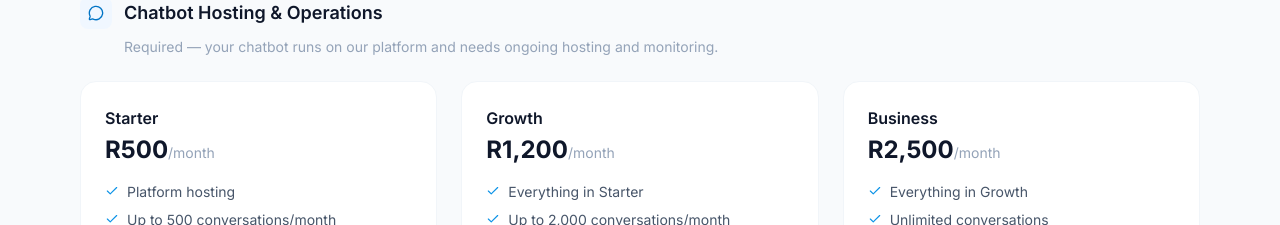
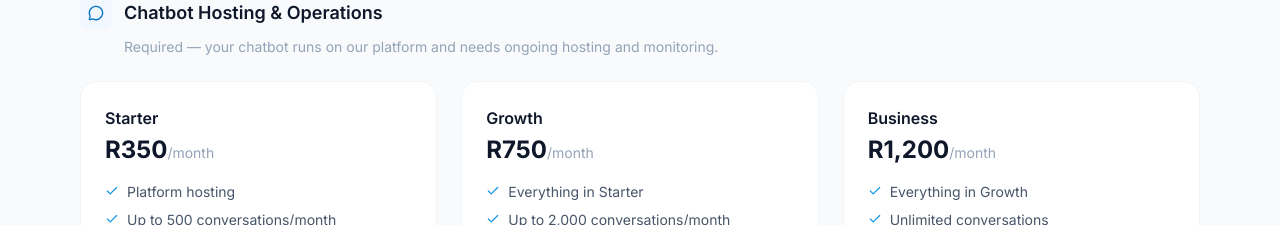
Before and after one commit to makungut619/izg-solutions-website, a Next.js app: page /pricing in a window 1280 px wide. Shown: the part 3080-3305 px from the top of the page. Built offline with nearby package versions, Linux system fonts and the light colour scheme.

Commit message:
fix: align chatbot hosting prices with website hosting (R350, R750, R1200)

```diff
--- a/app/pricing/page.tsx
+++ b/app/pricing/page.tsx
@@ -143,7 +143,7 @@ const websiteMonthlyPlans = [
 const chatbotMonthlyPlans = [
   {
     name: "Starter",
-    price: "R500",
+    price: "R350",
     features: [
       "Platform hosting",
       "Up to 500 conversations/month",
@@ -153,7 +153,7 @@ const chatbotMonthlyPlans = [
   },
   {
     name: "Growth",
-    price: "R1,200",
+    price: "R750",
     features: [
       "Everything in Starter",
       "Up to 2,000 conversations/month",
@@ -164,7 +164,7 @@ const chatbotMonthlyPlans = [
   },
   {
     name: "Business",
-    price: "R2,500",
+    price: "R1,200",
     features: [
       "Everything in Growth",
       "Unlimited conversations",
```
